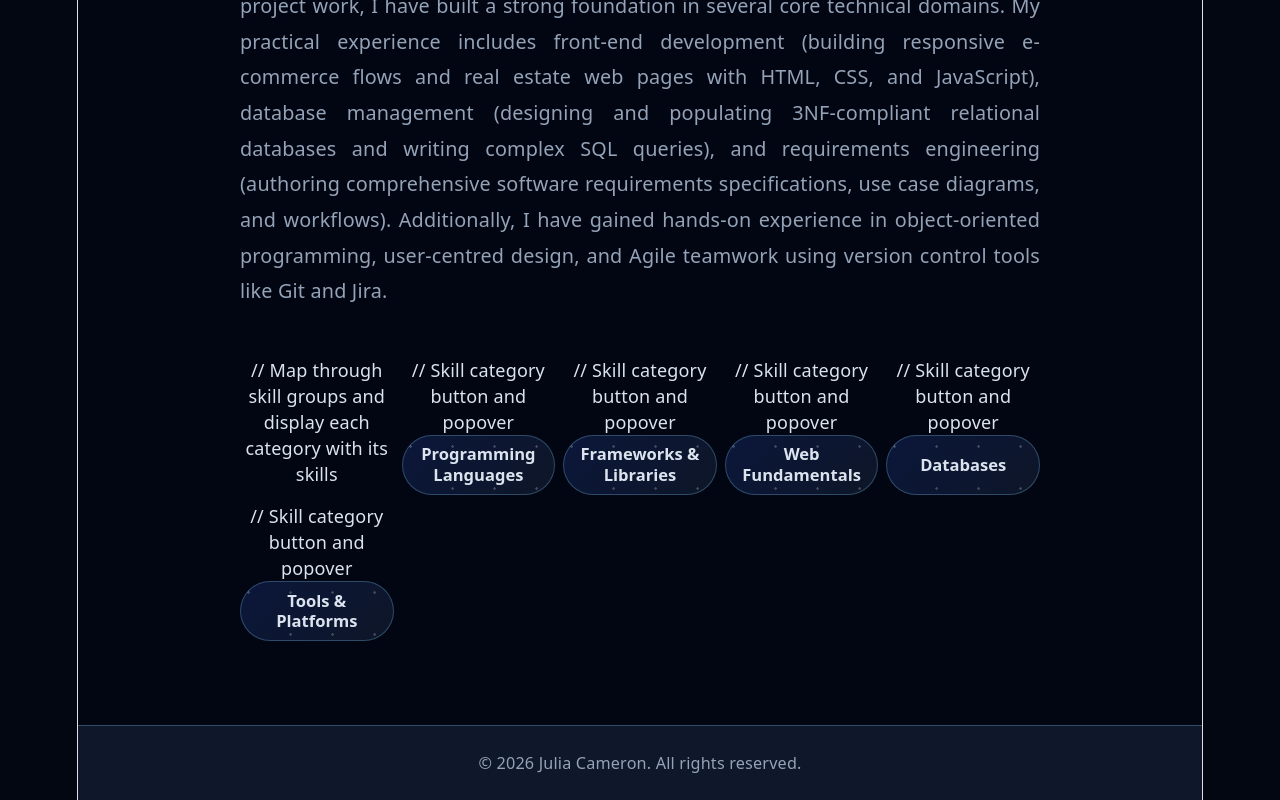
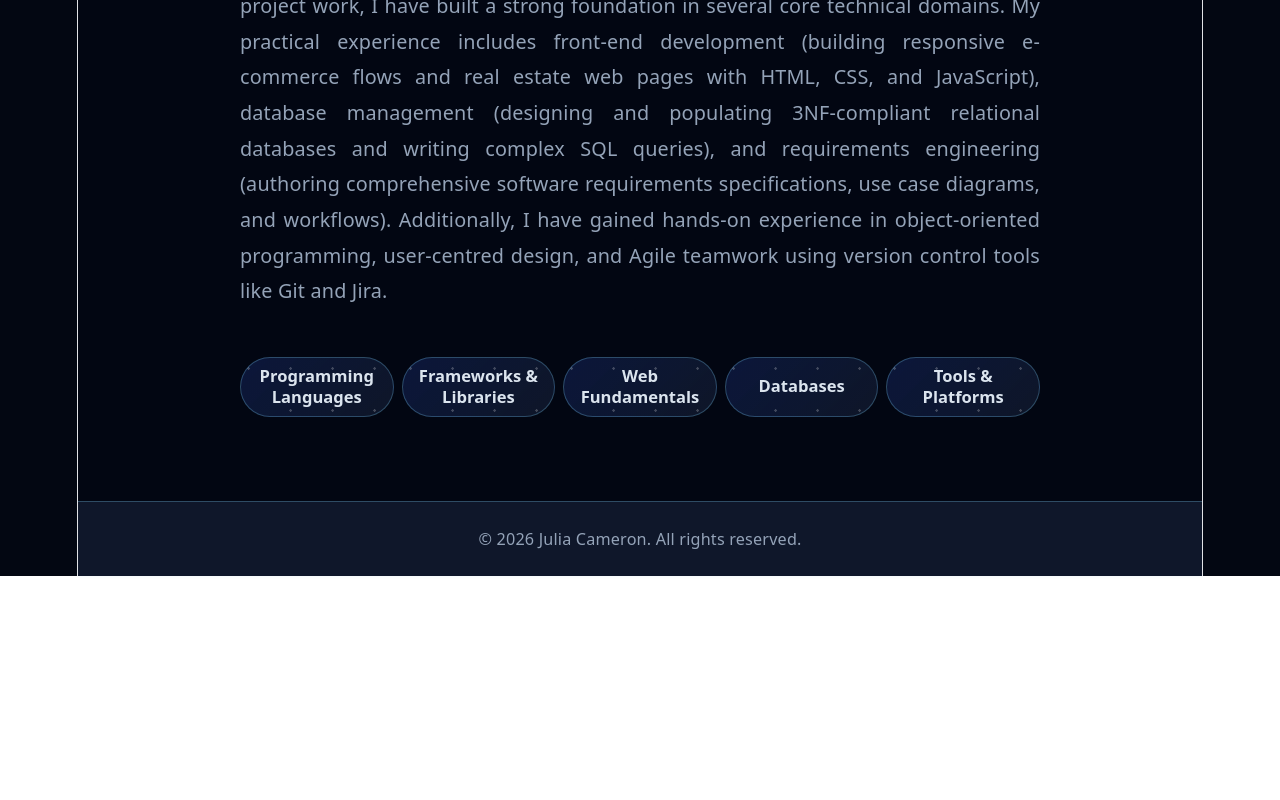
Before and after one commit to Julia-Cameron/my-portfolio, a React (Vite) app: page /about in a window 1280 px wide. Shown: the part 1111-1911 px from the top of the page. After the commit the page ends 1701 px from the top, so only its background shows below. Built offline with nearby package versions, Linux system fonts and the light colour scheme.

Commit message:
Fix the comment notations insude JSX return statement

```diff
--- a/src/pages/About.jsx
+++ b/src/pages/About.jsx
@@ -50,7 +50,9 @@ function About() {
                     <p className="skills-description">Through my academic studies in Software Engineering Technology and hands-on project work, I have built a strong foundation in several core technical domains. My practical experience includes front-end development (building responsive e-commerce flows and real estate web pages with HTML, CSS, and JavaScript), database management (designing and populating 3NF-compliant relational databases and writing complex SQL queries), and requirements engineering (authoring comprehensive software requirements specifications, use case diagrams, and workflows). Additionally, I have gained hands-on experience in object-oriented programming, user-centred design, and Agile teamwork using version control tools like Git and Jira.</p>
                     <div className="skills-grid">
 
-                        // Map through skill groups and display each category with its skills
+
+
+                        {/* Map through skill groups and display each category with its skills */}
 
                         {skillGroups.map((group) => {
                             const isActive = activeSkillGroup === group.id;
@@ -74,7 +76,7 @@ function About() {
                                         }
                                     }}
                                 >
-                                    // Skill category button and popover
+                                    {/* Skill category button and popover */}
 
                                     <button
                                         aria-controls={`skills-${group.id}`}
```
